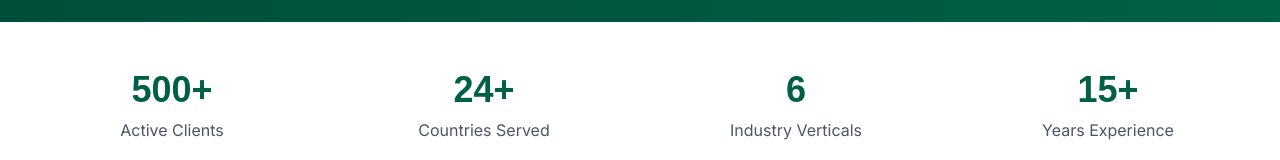
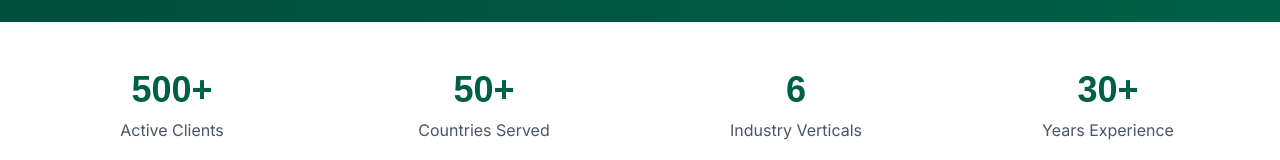
Before and after one commit to UtsavDevani90/import-export-, a React (Vite) app: page /industries in a window 1280 px wide. Shown: the part 335-495 px from the top of the page. Built offline with nearby package versions, Linux system fonts and the light colour scheme; no server answers; a web font is replaced by a local one.

Commit message:
Connect homepage stats to cms_stats

```diff
--- a/src/app/pages/IndustriesServed.tsx
+++ b/src/app/pages/IndustriesServed.tsx
@@ -47,11 +47,11 @@ const industries = [
   }
 ];
 
-const stats = [
-  { value: '500+', label: 'Active Clients' },
-  { value: '24+', label: 'Countries Served' },
-  { value: '6', label: 'Industry Verticals' },
-  { value: '15+', label: 'Years Experience' }
+const stats_template = [
+  { label: 'Active Clients', key: 'clients' },
+  { label: 'Countries Served', key: 'countries' },
+  { label: 'Industry Verticals', value: '6' },
+  { label: 'Years Experience', key: 'years' }
 ];
 
 export default function IndustriesServed() {
@@ -59,9 +59,9 @@ export default function IndustriesServed() {
 
   const stats = [
     { value: statsData.clients || '500+', label: 'Active Clients' },
-    { value: statsData.countries || '24+', label: 'Countries Served' },
+    { value: statsData.countries || '50+', label: 'Countries Served' },
     { value: '6', label: 'Industry Verticals' },
-    { value: statsData.years || '15+', label: 'Years Experience' }
+    { value: statsData.years || '30+', label: 'Years Experience' }
   ];
 
   return (
```
Also changed, not shown: 2 other files (tests, documents, lock files or other folders).
